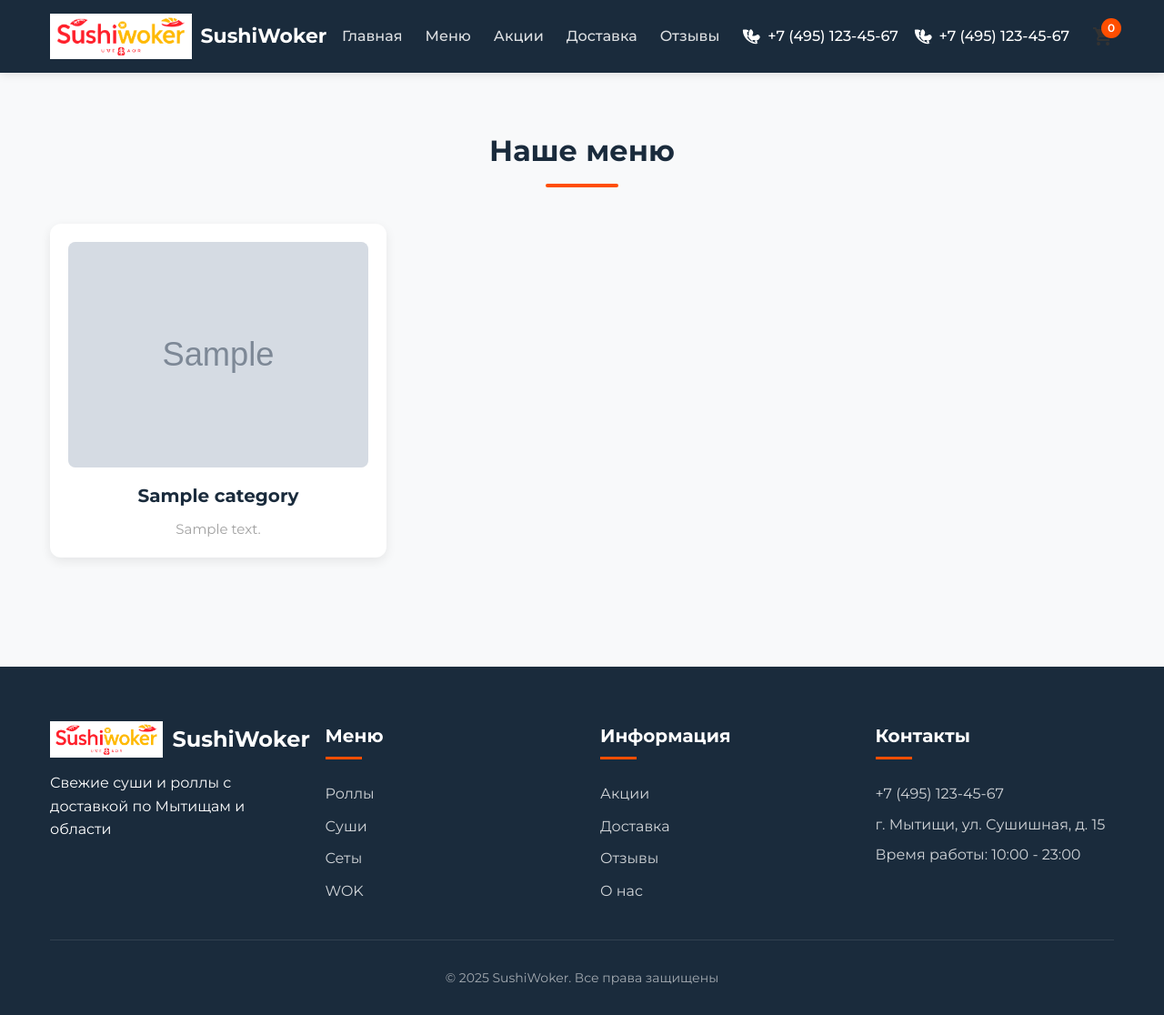
After one commit to srgss1/sushiwoker, a Django app: page /menu/ in a window 1280 px wide. The commit adds this page. Shown: the whole page at 91% size. Run offline with Django 5.2, Linux system fonts and the light colour scheme; tables that the repository leaves empty hold one stand-in row (values such as "Sample post"); grey boxes marked "Sample" are stand-in pictures.

Commit message:
Меню вынесено в отдельный раздел Проблемы: Контролы количества в категориях при обновлении страницы сбрасываются (показывается "В корзину" вместо текущего количества) Повторное нажатие добавляет товар заново вместо обновления существующей позиции

```diff
--- a/config/urls.py
+++ b/config/urls.py
@@ -3,11 +3,13 @@ from django.conf.urls.static import static
 from django.contrib import admin
 from django.urls import path, include
 
-from core.views import index
+from core.views import index, menu_view, category_view
 
 urlpatterns = [
     path('admin/', admin.site.urls),
     path('', index, name='index'),  # Главная страница
+    path('menu/', menu_view, name='menu'),  # Страница меню
+    path('menu/<slug:slug>/', category_view, name='category_detail'),  # Страница категории
     path('orders/', include('orders.urls')),  # Подключаем URL-адреса приложения orders
 ]
 
--- a/core/models.py
+++ b/core/models.py
@@ -12,6 +12,8 @@ class Category(models.Model):
     name = models.CharField("Название", max_length=100)
     slug = models.SlugField("URL-адрес", max_length=100, unique=True, blank=True)
     order = models.PositiveIntegerField("Порядок", default=0)
+    image = models.ImageField("Изображение", upload_to='categories/', blank=True, null=True)
+    description = models.TextField("Описание", blank=True)
     is_active = models.BooleanField("Активна", default=True)
 
     class Meta:
@@ -24,16 +26,21 @@ class Category(models.Model):
 
     def save(self, *args, **kwargs):
         if not self.slug:
-            base_slug = slugify(self.name)
+            base_slug = slugify(self.name)  # 1. Однократное создание slug
             unique_slug = base_slug
             counter = 1
 
-            # Гарантируем уникальность slug
-            while Category.objects.filter(slug=unique_slug).exists():
+            # 2. Проверка уникальности с временной переменной
+            while Category.objects.filter(slug=unique_slug).exclude(id=self.id).exists():
                 unique_slug = f"{base_slug}-{counter}"
                 counter += 1
 
-            self.slug = unique_slug
+            self.slug = unique_slug  # 3. Однократное присвоение
+
+        # 4. Добавляем проверку для существующих записей
+        elif Category.objects.filter(slug=self.slug).exclude(id=self.id).exists():
+            raise ValueError(f"Slug '{self.slug}' уже существует для другой категории")
+
         super().save(*args, **kwargs)
 
     def get_absolute_url(self):
--- a/core/views.py
+++ b/core/views.py
@@ -1,6 +1,6 @@
-from django.shortcuts import render
+from django.shortcuts import render, get_object_or_404
 
-from orders.models import Cart  # Добавляем импорт модели Cart
+from orders.models import Cart
 from .models import Category, Product
 
 
@@ -15,15 +15,32 @@ def get_cart(request):
     return cart
 
 def index(request):
-    categories = Category.objects.filter(is_active=True).order_by('order')
-    products = Product.objects.filter(is_active=True)  # Все активные продукты
+    popular_products = Product.objects.filter(
+        is_active=True,
+        is_popular=True
+    ).select_related('category')[:8]  # Добавляем select_related для оптимизации
 
-    # Фильтрация по категории (если передана в GET-параметре)
-    category_slug = request.GET.get('category')
-    if category_slug:
-        products = products.filter(category__slug=category_slug)
+    return render(request, 'core/index.html', {
+        'popular_products': popular_products,
+        'cart': get_cart(request)
+    })
 
-    # Сортировка
+
+def menu_view(request):
+    categories = Category.objects.filter(is_active=True).exclude(slug='').order_by('order')
+    return render(request, 'core/menu.html', {
+        'categories': categories,
+        'cart': get_cart(request)
+    })
+
+
+def category_view(request, slug):
+    category = get_object_or_404(Category, slug=slug, is_active=True)
+    products = Product.objects.filter(
+        category=category,
+        is_active=True
+    ).select_related('category')  # Добавляем select_related
+
     sort = request.GET.get('sort')
     if sort == 'price-asc':
         products = products.order_by('price')
@@ -32,8 +49,8 @@ def index(request):
     elif sort == 'popular':
         products = products.filter(is_popular=True)
 
-    return render(request, 'core/index.html', {
-        'categories': categories,
+    return render(request, 'core/category.html', {
+        'category': category,
         'products': products,
         'cart': get_cart(request)
     })
--- a/static/css/style.css
+++ b/static/css/style.css
@@ -839,3 +839,88 @@ footer {
     font-weight: 600;
     font-size: 18px;
 }
+
+/* Стили для меню категорий */
+.menu-categories {
+    padding: 60px 0;
+}
+
+.category-grid {
+    display: grid;
+    grid-template-columns: repeat(auto-fill, minmax(280px, 1fr));
+    gap: 30px;
+    margin-top: 40px;
+}
+
+.category-card {
+    display: block;
+    background: white;
+    border-radius: 12px;
+    overflow: hidden;
+    box-shadow: var(--shadow);
+    transition: transform 0.3s;
+    text-align: center;
+    padding: 20px;
+    color: var(--text-dark);
+}
+
+.category-card:hover {
+    transform: translateY(-5px);
+    box-shadow: 0 10px 20px rgba(0,0,0,0.1);
+}
+
+.category-card .image-container {
+    height: 180px;
+    margin-bottom: 15px;
+    border-radius: 8px;
+    overflow: hidden;
+}
+
+.category-card img {
+    width: 100%;
+    height: 100%;
+    object-fit: cover;
+    transition: transform 0.5s;
+}
+
+.category-card:hover img {
+    transform: scale(1.05);
+}
+
+.category-card h3 {
+    font-size: 20px;
+    margin-bottom: 10px;
+    color: var(--primary-dark);
+}
+
+.category-card p {
+    color: var(--gray-medium);
+    font-size: 15px;
+    line-height: 1.5;
+}
+
+/* Стили для страницы категории */
+.category-header {
+    padding: 40px 0 20px;
+    background: linear-gradient(135deg, #f8f9fa 0%, #e9ecef 100%);
+}
+
+.breadcrumbs {
+    margin-bottom: 10px;
+    font-size: 15px;
+    color: var(--gray-medium);
+}
+
+.breadcrumbs a {
+    color: var(--primary-accent);
+    text-decoration: none;
+}
+
+.category-description {
+    max-width: 800px;
+    margin: 0 auto;
+    font-size: 18px;
+    text-align: center;
+    color: var(--text-dark);
+    line-height: 1.6;
+}
--- a/templates/base.html
+++ b/templates/base.html
@@ -35,7 +35,8 @@
             </div>
 
             <nav id="mainNav">
-                <a href="#menu">Меню</a>
+                <a href="{% url 'index' %}">Главная</a>
+                <a href="{% url 'menu' %}">Меню</a>
                 <a href="#promotions">Акции</a>
                 <a href="#delivery">Доставка</a>
                 <a href="#reviews">Отзывы</a>
--- /dev/null
+++ b/templates/core/menu.html
@@ -0,0 +1,101 @@
+{% extends "base.html" %}
+{% load static %}
+
+{% block title %}Меню | SushiWoker{% endblock %}
+
+{% block content %}
+<section class="menu-categories">
+    <div class="container">
+        <h2 class="section-title">Наше меню</h2>
+        <div class="category-grid">
+            {% for category in categories %}
+            <a href="{% url 'category_detail' category.slug %}" class="category-card">
+                {% if category.image %}
+                <div class="image-container">
+                    <img src="{{ category.image.url }}" alt="{{ category.name }}" loading="lazy">
+                </div>
+                {% else %}
+                <div class="image-container">
+                    <img src="{% static 'images/placeholder.png' %}" alt="{{ category.name }}" loading="lazy">
+                </div>
+                {% endif %}
+                <h3>{{ category.name }}</h3>
+                {% if category.description %}
+                <p>{{ category.description|truncatechars:100 }}</p>
+                {% endif %}
+            </a>
+            {% endfor %}
+        </div>
+    </div>
+</section>
+{% endblock %}
+
+{% block extra_css %}
+<style>
+    .menu-categories {
+        padding: 60px 0;
+    }
+
+    .category-grid {
+        display: grid;
+        grid-template-columns: repeat(auto-fill, minmax(280px, 1fr));
+        gap: 30px;
+        margin-top: 40px;
+    }
+
+    .category-card {
+        display: block;
+        background: white;
+        border-radius: 12px;
+        overflow: hidden;
+        box-shadow: var(--shadow);
+        transition: transform 0.3s;
+        text-align: center;
+        padding: 20px;
+        color: var(--text-dark);
+    }
+
+    .category-card:hover {
+        transform: translateY(-5px);
+        box-shadow: 0 10px 20px rgba(0,0,0,0.1);
+    }
+
+    .category-card .image-container {
+        height: 180px;
+        margin-bottom: 15px;
+        border-radius: 8px;
+        overflow: hidden;
+    }
+
+    .category-card img {
+        width: 100%;
+        height: 100%;
+        object-fit: cover;
+        transition: transform 0.5s;
+    }
+
+    .category-card:hover img {
+        transform: scale(1.05);
+    }
+
+    .category-card h3 {
+        font-size: 20px;
+        margin-bottom: 10px;
+        color: var(--primary-dark);
+    }
+
+    .category-card p {
+        color: var(--gray-medium);
+        font-size: 15px;
+        line-height: 1.5;
+    }
+</style>
+{% endblock %}
+
+{% for category in categories %}
+{% if category.slug %}
+<a href="{% url 'category_detail' category.slug %}" class="category-card">
+    <!-- содержимое карточки -->
+</a>
+{% endif %}
+{% endfor %}
```
Also changed, not shown: core/admin.py (+8 -5 lines), templates/core/category.html (added, +108 -0 lines), templates/core/index.html (+12 -56 lines), core/migrations/0003_category_description_category_image.py (added), core/migrations/0004_fix_duplicate_slugs.py (added), core/migrations/0005_fix_duplicate_slugs.py (added), 1 other file.
